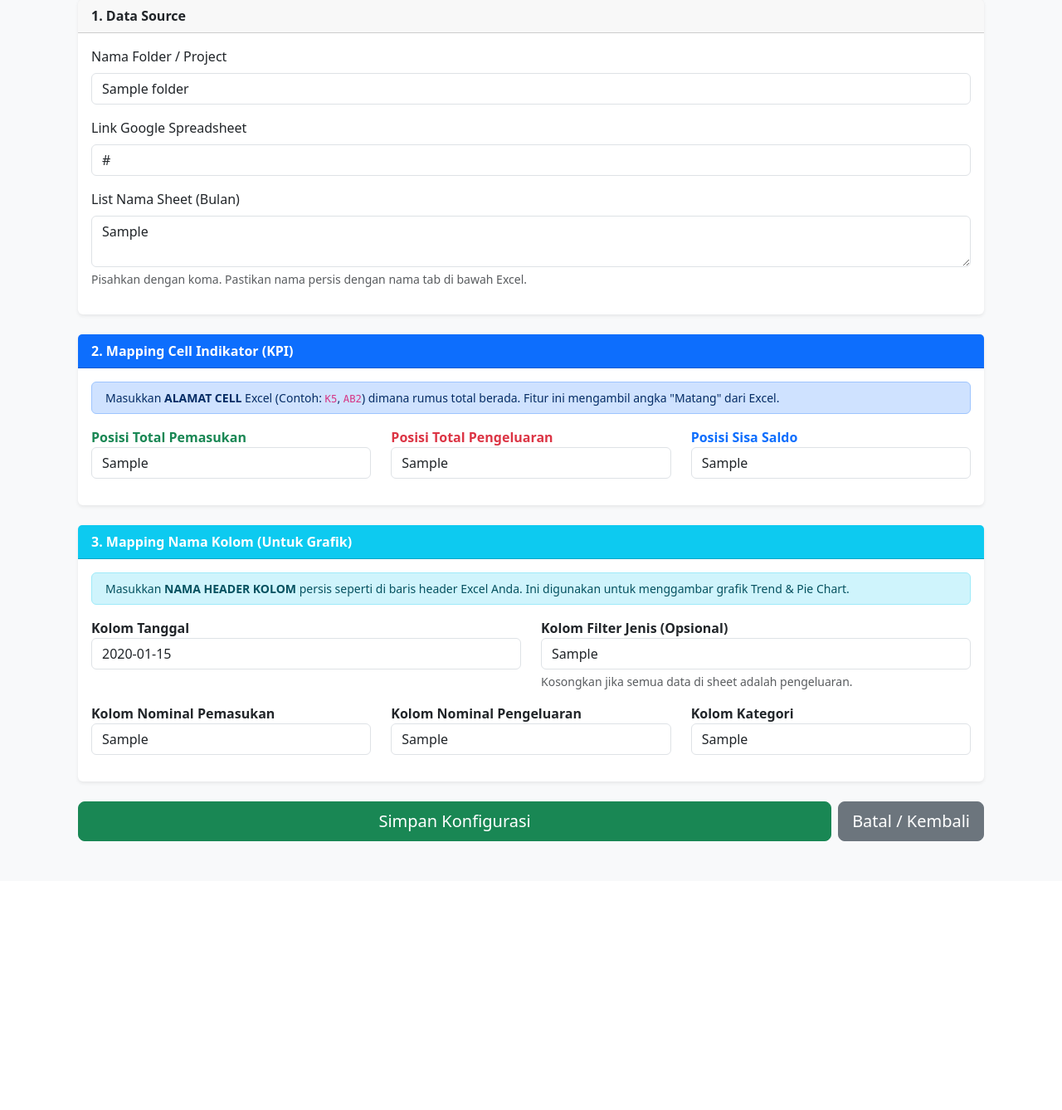
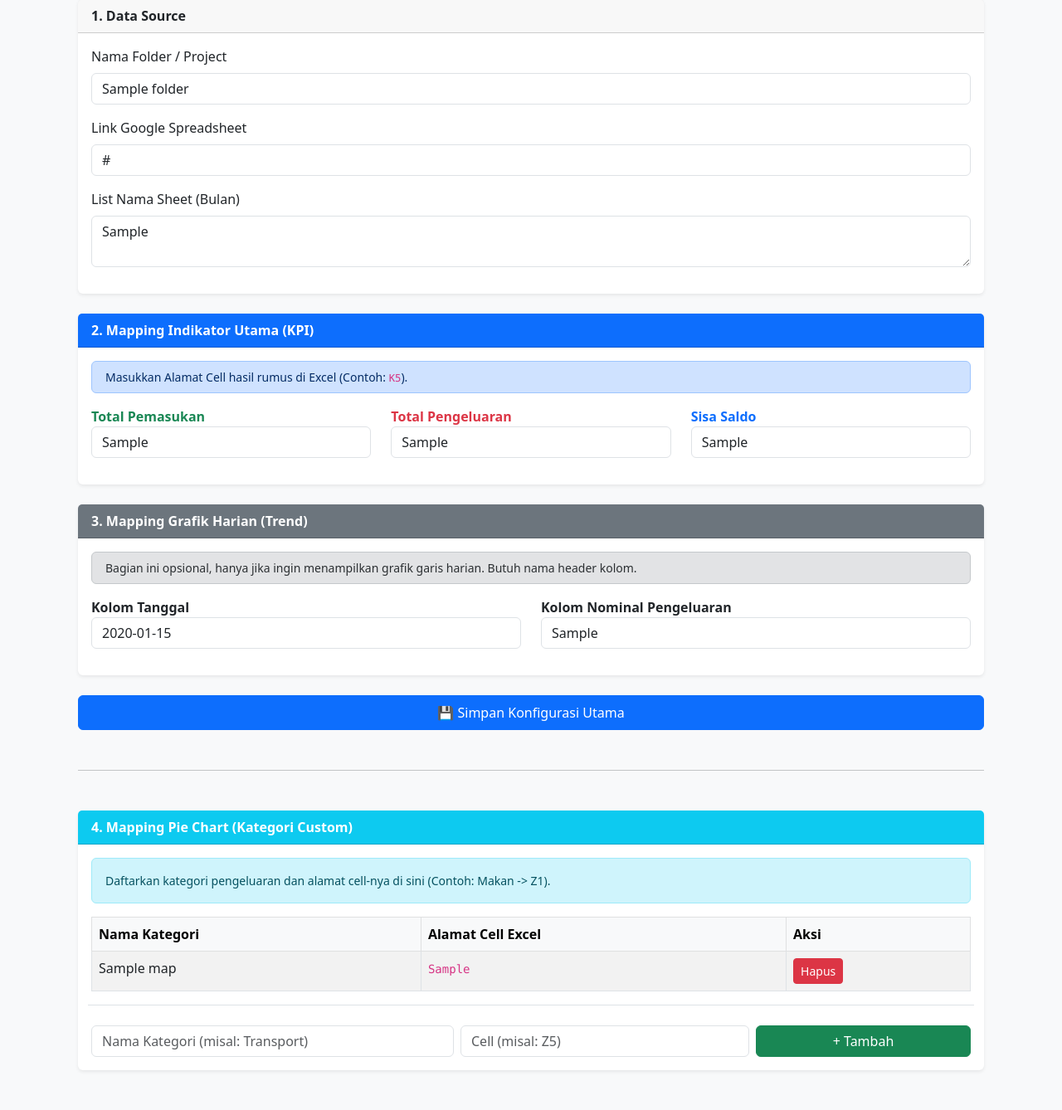
Before and after one commit to esasae023/money-management, a Flask app: page /folder/1/settings in a window 1280 px wide. Shown: the part 142-1480 px from the top of the page at 83% size. Before the commit the page ends 1156 px from the top, so only its background shows below. Run offline with Flask 3, Linux system fonts and the light colour scheme; a user stored in the database is signed in; tables that the repository leaves empty hold one stand-in row (values such as "Sample post"); parts of the project's set-up code (start-up, migrations or seed data) failed here and were passed over.

Commit message:
Manual cell mapping for pie chart feature

```diff
--- a/app.py
+++ b/app.py
@@ -1,21 +1,21 @@
-# app.py
 import os
 import json
 import pandas as pd
 import gspread
 from oauth2client.service_account import ServiceAccountCredentials
 from gspread.utils import a1_to_rowcol
-from flask import Flask, render_template, request, redirect, url_for, flash
+from flask import Flask, render_template, request, redirect, url_for, flash, abort
 from flask_login import LoginManager, login_user, login_required, logout_user, current_user
 from flask_bcrypt import Bcrypt
-from models import db, User, GlobalSettings, MonitorFolder, crypto
+from models import db, User, GlobalSettings, MonitorFolder, CategoryMap, crypto
 from dotenv import load_dotenv
 
 load_dotenv()
 
 app = Flask(__name__)
-app.config['SECRET_KEY'] = os.getenv('FLASK_SECRET_KEY', 'rahasia')
+app.config['SECRET_KEY'] = 'rahasia_banget_123'
 app.config['SQLALCHEMY_DATABASE_URI'] = 'sqlite:///money_manager.db'
+app.config['SQLALCHEMY_TRACK_MODIFICATIONS'] = False
 
 db.init_app(app)
 bcrypt = Bcrypt(app)
@@ -29,9 +29,7 @@ def load_user(user_id):
 # --- HELPER: KONEKSI GOOGLE SHEET ---
 def get_google_client():
     if not current_user.is_authenticated: return None
-    # Filter berdasarkan user_id
     settings = GlobalSettings.query.filter_by(user_id=current_user.id).first()
-
     if not settings: return None
     try:
         creds_json = crypto.decrypt(settings.google_creds_encrypted)
@@ -44,62 +42,55 @@ def get_google_client():
         print(f"Auth Error: {e}")
         return None
 
-# --- UPDATE FUNGSI INI DI app.py ---
-
 def fetch_sheet_data(folder, sheet_name):
     client = get_google_client()
-    if not client: return None, {}, "Google Account belum disetting."
+    if not client: return None, {}, {}, "Google Account belum disetting."
 
     try:
         sheet = client.open_by_url(folder.spreadsheet_url)
         worksheet = sheet.worksheet(sheet_name)
+        raw_data = worksheet.get_all_values()
 
-        # 1. Ambil semua data mentah
-        raw_data = worksheet.get_all_values()
-        if not raw_data: return None, {}, "Sheet kosong."
+        if not raw_data: return None, {}, {}, "Sheet kosong."
 
-        # --- FUNGSI PEMBERSIH RUPIAH (LOGIC BARU) ---
+        # Helper: Bersihkan Format Rupiah (Rp 1.000,00 -> 1000.0)
         def clean_indo_number(val):
-            """
-            Mengubah format 'Rp 7.173.670,00' menjadi float 7173670.0
-            """
             try:
-                # Ubah ke string dulu
-                s = str(val)
-                # 1. Buang 'Rp' dan spasi
-                s = s.replace('Rp', '').strip()
-                # 2. Buang TITIK (karena di Indo titik itu pemisah ribuan, di Python tidak butuh)
-                s = s.replace('.', '')
-                # 3. Ganti KOMA dengan TITIK (agar Python paham ini desimal)
-                s = s.replace(',', '.')
+                s = str(val).replace('Rp', '').strip().replace('.', '').replace(',', '.')
+                return float(s) if s else 0
+            except: return 0
 
-                # Cek jika string kosong
-                if not s: return 0
-
-                return float(s)
-            except ValueError:
-                return 0
-
-        # --- LOGIC CELL ADDRESS (KPI) ---
+        # Helper: Ambil Nilai Cell (Z1, K5)
         def get_cell_value(addr):
             try:
                 if not addr: return 0
                 row, col = a1_to_rowcol(addr)
-                # Ambil value raw dari koordinat
                 val = raw_data[row-1][col-1]
-                # Bersihkan dengan logic Indo tadi
                 return clean_indo_number(val)
-            except (IndexError, ValueError):
-                return 0
+            except: return 0
 
-        # Hitung Summary langsung dari alamat cell
+        # 1. AMBIL DATA KPI (Income, Expense, Balance)
         summary = {
             'income': f"{get_cell_value(folder.cell_addr_income):,.0f}",
             'expense': f"{get_cell_value(folder.cell_addr_expense):,.0f}",
             'balance': f"{get_cell_value(folder.cell_addr_balance):,.0f}"
         }
 
-        # --- LOGIC DATAFRAME (GRAFIK) ---
+        # 2. AMBIL DATA PIE CHART (Dari Mapping Kategori Custom)
+        cat_labels = []
+        cat_data = []
+        for cat in folder.categories:
+            val = get_cell_value(cat.cell_addr)
+            if val > 0:
+                cat_labels.append(cat.name)
+                cat_data.append(val)
+
+        chart_cat = {
+            'labels': cat_labels,
+            'data': cat_data
+        }
+
+        # 3. AMBIL DATA LINE CHART (Harian) - Masih butuh Pandas untuk tanggal
         header_index = 0
         found = False
         for i, row in enumerate(raw_data):
@@ -111,21 +102,15 @@ def fetch_sheet_data(folder, sheet_name):
         df = pd.DataFrame()
         if found and len(raw_data) > header_index + 1:
             df = pd.DataFrame(raw_data[header_index+1:], columns=raw_data[header_index])
-
-            # Terapkan pembersih angka Indo ke kolom DataFrame juga
-            if folder.col_income in df.columns:
-                df[folder.col_income] = df[folder.col_income].apply(clean_indo_number)
+            # Bersihkan kolom expense agar bisa dijumlah per hari
             if folder.col_expense in df.columns:
                 df[folder.col_expense] = df[folder.col_expense].apply(clean_indo_number)
-
             df[folder.col_date] = pd.to_datetime(df[folder.col_date], errors='coerce')
 
-        return df, summary, None
+        return df, summary, chart_cat, None
 
-    except gspread.exceptions.WorksheetNotFound:
-        return None, {}, f"Sheet '{sheet_name}' tidak ditemukan."
     except Exception as e:
-        return None, {}, str(e)
+        return None, {}, {}, str(e)
 
 # --- ROUTES ---
 
@@ -154,9 +139,8 @@ def logout():
 @app.route('/home')
 @login_required
 def home():
-    # Halaman utama: List Folder
     folders = MonitorFolder.query.filter_by(user_id=current_user.id).all()
-    global_set = GlobalSettings.query.first()
+    global_set = GlobalSettings.query.filter_by(user_id=current_user.id).first()
     return render_template('home.html', folders=folders, has_global=bool(global_set))
 
 @app.route('/settings/global', methods=['GET', 'POST'])
@@ -166,25 +150,16 @@ def settings_global():
         creds_content = request.form['google_creds']
         encrypted = crypto.encrypt(creds_content)
 
-        # Cek apakah user ini sudah punya settingan?
         setting = GlobalSettings.query.filter_by(user_id=current_user.id).first()
-
         if not setting:
-            # === PERHATIKAN BARIS INI (PENYEBAB ERROR TADI) ===
-            # Kita harus memasukkan user_id saat membuat data baru
-            setting = GlobalSettings(
-                user_id=current_user.id,
-                google_creds_encrypted=encrypted
-            )
+            setting = GlobalSettings(user_id=current_user.id, google_creds_encrypted=encrypted)
             db.session.add(setting)
         else:
-            # Jika sudah ada, update saja isinya
             setting.google_creds_encrypted = encrypted
 
         db.session.commit()
-        flash('API Key Google Anda berhasil disimpan!', 'success')
+        flash('API Key berhasil disimpan!', 'success')
         return redirect(url_for('home'))
-
     return render_template('settings_global.html')
 
 @app.route('/folder/create', methods=['POST'])
@@ -197,6 +172,7 @@ def create_folder():
     db.session.commit()
     return redirect(url_for('home'))
 
+# --- ROUTE SETTING FOLDER (UPDATED) ---
 @app.route('/folder/<int:folder_id>/settings', methods=['GET', 'POST'])
 @login_required
 def folder_settings(folder_id):
@@ -204,28 +180,54 @@ def folder_settings(folder_id):
     if folder.user_id != current_user.id: return redirect(url_for('home'))
 
     if request.method == 'POST':
-        # ... (inputan lama sama) ...
+        # Simpan General & KPI
         folder.name = request.form['name']
         folder.spreadsheet_url = request.form['url']
         folder.sheet_list_str = request.form['sheet_list']
 
-        # Mapping Kolom Grafik
         folder.col_date = request.form['col_date']
-        folder.col_income = request.form['col_income'] # Masih dipakai untuk grafik? Opsional
         folder.col_expense = request.form['col_expense']
-        folder.col_category = request.form['col_category']
-        folder.col_cat_type = request.form['col_cat_type']
 
-        # --- INPUT BARU: Mapping Cell KPI ---
         folder.cell_addr_income = request.form['cell_addr_income']
         folder.cell_addr_expense = request.form['cell_addr_expense']
         folder.cell_addr_balance = request.form['cell_addr_balance']
 
         db.session.commit()
-        flash('Pengaturan Folder disimpan.', 'success')
-        return redirect(url_for('dashboard', folder_id=folder.id))
+        flash('Pengaturan berhasil disimpan.', 'success')
+        return redirect(url_for('folder_settings', folder_id=folder.id))
 
     return render_template('settings_folder.html', folder=folder)
+
+# --- ROUTE TAMBAH KATEGORI (NEW) ---
+@app.route('/folder/<int:folder_id>/category/add', methods=['POST'])
+@login_required
+def add_category(folder_id):
+    folder = MonitorFolder.query.get_or_404(folder_id)
+    if folder.user_id != current_user.id: return redirect(url_for('home'))
+
+    name = request.form.get('cat_name')
+    addr = request.form.get('cat_addr')
+
+    if name and addr:
+        new_cat = CategoryMap(folder_id=folder.id, name=name, cell_addr=addr)
+        db.session.add(new_cat)
+        db.session.commit()
+        flash('Kategori ditambahkan!', 'success')
+
+    return redirect(url_for('folder_settings', folder_id=folder.id))
+
+# --- ROUTE HAPUS KATEGORI (NEW) ---
+@app.route('/category/delete/<int:cat_id>')
+@login_required
+def delete_category(cat_id):
+    cat = CategoryMap.query.get_or_404(cat_id)
+    folder = MonitorFolder.query.get(cat.folder_id)
+    if folder.user_id != current_user.id: return redirect(url_for('home'))
+
+    db.session.delete(cat)
+    db.session.commit()
+    flash('Kategori dihapus.', 'warning')
+    return redirect(url_for('folder_settings', folder_id=folder.id))
 
 @app.route('/folder/<int:folder_id>/dashboard')
 @login_required
@@ -236,56 +238,29 @@ def dashboard(folder_id):
     sheet_list = folder.get_sheet_list()
     selected_month = request.args.get('month', sheet_list[0] if sheet_list else 'Sheet1')
 
-    # Default Values (Agar tampilan tidak crash jika data kosong)
     summary = {'income': '0', 'expense': '0', 'balance': '0'}
+    chart_cat = {'labels': [], 'data': []}
     chart_daily = {'labels': [], 'data': []}
-    chart_cat = {'labels': [], 'data': []}
     error_msg = None
 
-    # --- PERUBAHAN UTAMA DI SINI ---
-    # Memanggil fetch_sheet_data yang baru.
-    # Variabel 'summary_data' berisi nilai langsung dari Cell Excel (misal K5, K6)
-    df, summary_data, error = fetch_sheet_data(folder, selected_month)
+    # Fetch Data Baru (Return 4 variabel)
+    df, summary_data, chart_data, error = fetch_sheet_data(folder, selected_month)
 
-    # Jika berhasil ambil angka dari Cell K5 dll, masukkan ke variabel summary
-    if summary_data:
-        summary = summary_data
+    if summary_data: summary = summary_data
+    if chart_data: chart_cat = chart_data # Chart Pie diambil dari hasil cell mapping
+    if error: error_msg = error
 
-    if error:
-        error_msg = error
-    elif df is not None and not df.empty:
+    # Logic Line Chart (Harian) tetap pakai Pandas
+    if df is not None and not df.empty:
         try:
-            # --- LOGIC LAMA DIHAPUS ---
-            # Kita TIDAK LAGI menghitung total_income = df.sum() di sini.
-            # Karena angkanya sudah diambil dari 'summary_data' di atas.
-            # Kita langsung fokus memproses data untuk GRAFIK saja.
-            # --------------------------
-
-            # 1. Chart Harian logic (Line Chart)
-            # Pastikan kolom tanggal dan pengeluaran ada
             if folder.col_date in df.columns and folder.col_expense in df.columns:
                 daily = df.groupby(df[folder.col_date].dt.date)[folder.col_expense].sum().reset_index()
                 chart_daily = {
                     'labels': daily[folder.col_date].astype(str).tolist(),
                     'data': daily[folder.col_expense].tolist()
                 }
-
-            # 2. Chart Kategori logic (Pie Chart)
-            if folder.col_category in df.columns and folder.col_expense in df.columns:
-                # Cek apakah ada kolom filter 'Jenis' (optional)
-                if folder.col_cat_type in df.columns:
-                    cat_df = df[df[folder.col_cat_type] == 'Pengeluaran']
-                else:
-                    cat_df = df # Ambil semua jika tidak ada kolom jenis
-
-                cat_grp = cat_df.groupby(folder.col_category)[folder.col_expense].sum().reset_index()
-                chart_cat = {
-                    'labels': cat_grp[folder.col_category].tolist(),
-                    'data': cat_grp[folder.col_expense].tolist()
-                }
-
         except Exception as e:
-            error_msg = f"Error saat memproses grafik: {str(e)}. Cek nama kolom di setting."
+            pass # Ignore chart error if summary is fine
 
     return render_template('dashboard.html',
                            folder=folder,
--- a/templates/settings_folder.html
+++ b/templates/settings_folder.html
@@ -9,7 +9,7 @@
         </a>
     </div>
 
-    <form method="POST">
+    <form method="POST" class="mb-5">
 
         <div class="card mb-4 shadow-sm">
             <div class="card-header fw-bold">1. Data Source</div>
@@ -20,85 +20,112 @@
                 </div>
                 <div class="mb-3">
                     <label class="form-label">Link Google Spreadsheet</label>
-                    <input type="url" name="url" class="form-control" value="{{ folder.spreadsheet_url }}" required placeholder="https://docs.google.com/spreadsheets/d/...">
+                    <input type="url" name="url" class="form-control" value="{{ folder.spreadsheet_url }}" required>
                 </div>
                 <div class="mb-3">
                     <label class="form-label">List Nama Sheet (Bulan)</label>
-                    <textarea name="sheet_list" class="form-control" rows="2" placeholder="Januari, Februari, Maret">{{ folder.sheet_list_str }}</textarea>
-                    <div class="form-text">Pisahkan dengan koma. Pastikan nama persis dengan nama tab di bawah Excel.</div>
+                    <textarea name="sheet_list" class="form-control" rows="2">{{ folder.sheet_list_str }}</textarea>
                 </div>
             </div>
         </div>
 
         <div class="card mb-4 border-primary shadow-sm">
             <div class="card-header bg-primary text-white fw-bold">
-                2. Mapping Cell Indikator (KPI)
+                2. Mapping Indikator Utama (KPI)
             </div>
             <div class="card-body">
                 <div class="alert alert-primary py-2 small">
-                    <i class="bi bi-info-circle"></i> Masukkan <b>ALAMAT CELL</b> Excel (Contoh: <code>K5</code>, <code>AB2</code>) dimana rumus total berada. Fitur ini mengambil angka "Matang" dari Excel.
+                    <i class="bi bi-info-circle"></i> Masukkan Alamat Cell hasil rumus di Excel (Contoh: <code>K5</code>).
                 </div>
-
                 <div class="row">
                     <div class="col-md-4 mb-3">
-                        <label class="fw-bold text-success">Posisi Total Pemasukan</label>
-                        <input type="text" name="cell_addr_income" class="form-control" value="{{ folder.cell_addr_income }}" placeholder="Contoh: K5">
+                        <label class="fw-bold text-success">Total Pemasukan</label>
+                        <input type="text" name="cell_addr_income" class="form-control" value="{{ folder.cell_addr_income }}" placeholder="K1">
                     </div>
                     <div class="col-md-4 mb-3">
-                        <label class="fw-bold text-danger">Posisi Total Pengeluaran</label>
-                        <input type="text" name="cell_addr_expense" class="form-control" value="{{ folder.cell_addr_expense }}" placeholder="Contoh: K6">
+                        <label class="fw-bold text-danger">Total Pengeluaran</label>
+                        <input type="text" name="cell_addr_expense" class="form-control" value="{{ folder.cell_addr_expense }}" placeholder="K2">
                     </div>
                     <div class="col-md-4 mb-3">
-                        <label class="fw-bold text-primary">Posisi Sisa Saldo</label>
-                        <input type="text" name="cell_addr_balance" class="form-control" value="{{ folder.cell_addr_balance }}" placeholder="Contoh: K7">
+                        <label class="fw-bold text-primary">Sisa Saldo</label>
+                        <input type="text" name="cell_addr_balance" class="form-control" value="{{ folder.cell_addr_balance }}" placeholder="K3">
                     </div>
                 </div>
             </div>
         </div>
 
-        <div class="card mb-4 border-info shadow-sm">
-            <div class="card-header bg-info text-white fw-bold">
-                3. Mapping Nama Kolom (Untuk Grafik)
+        <div class="card mb-4 border-secondary shadow-sm">
+            <div class="card-header bg-secondary text-white fw-bold">
+                3. Mapping Grafik Harian (Trend)
             </div>
             <div class="card-body">
-                <div class="alert alert-info py-2 small">
-                    <i class="bi bi-info-circle"></i> Masukkan <b>NAMA HEADER KOLOM</b> persis seperti di baris header Excel Anda. Ini digunakan untuk menggambar grafik Trend & Pie Chart.
+                <div class="alert alert-secondary py-2 small">
+                    Bagian ini opsional, hanya jika ingin menampilkan grafik garis harian. Butuh nama header kolom.
                 </div>
-
                 <div class="row">
                     <div class="col-md-6 mb-3">
                         <label class="fw-bold">Kolom Tanggal</label>
-                        <input type="text" name="col_date" class="form-control" value="{{ folder.col_date }}" placeholder="Contoh: Timestamp">
+                        <input type="text" name="col_date" class="form-control" value="{{ folder.col_date }}" placeholder="Timestamp">
                     </div>
                     <div class="col-md-6 mb-3">
-                        <label class="fw-bold">Kolom Filter Jenis (Opsional)</label>
-                        <input type="text" name="col_cat_type" class="form-control" value="{{ folder.col_cat_type }}" placeholder="Contoh: Jenis Transaksi">
-                        <div class="form-text small">Kosongkan jika semua data di sheet adalah pengeluaran.</div>
-                    </div>
-                </div>
-
-                <div class="row">
-                    <div class="col-md-4 mb-3">
-                        <label class="fw-bold">Kolom Nominal Pemasukan</label>
-                        <input type="text" name="col_income" class="form-control" value="{{ folder.col_income }}" placeholder="Contoh: Nominal Masuk">
-                    </div>
-                    <div class="col-md-4 mb-3">
                         <label class="fw-bold">Kolom Nominal Pengeluaran</label>
-                        <input type="text" name="col_expense" class="form-control" value="{{ folder.col_expense }}" placeholder="Contoh: Nominal Keluar">
-                    </div>
-                    <div class="col-md-4 mb-3">
-                        <label class="fw-bold">Kolom Kategori</label>
-                        <input type="text" name="col_category" class="form-control" value="{{ folder.col_category }}" placeholder="Contoh: Sumber Pengeluaran">
+                        <input type="text" name="col_expense" class="form-control" value="{{ folder.col_expense }}" placeholder="Nominal Pengeluaran">
                     </div>
                 </div>
             </div>
         </div>
 
-        <div class="d-flex gap-2">
-            <button type="submit" class="btn btn-success btn-lg flex-grow-1">Simpan Konfigurasi</button>
-            <a href="{{ url_for('dashboard', folder_id=folder.id) }}" class="btn btn-secondary btn-lg">Batal / Kembali</a>
+        <button type="submit" class="btn btn-primary w-100 py-2">💾 Simpan Konfigurasi Utama</button>
+    </form>
+
+    <hr class="my-5">
+
+    <div class="card border-info shadow-sm">
+        <div class="card-header bg-info text-white fw-bold">
+            4. Mapping Pie Chart (Kategori Custom)
         </div>
+        <div class="card-body">
+            <div class="alert alert-info small">
+                Daftarkan kategori pengeluaran dan alamat cell-nya di sini (Contoh: Makan -> Z1).
+            </div>
 
-    </form>
+            <table class="table table-bordered table-striped">
+                <thead class="table-light">
+                    <tr>
+                        <th>Nama Kategori</th>
+                        <th>Alamat Cell Excel</th>
+                        <th>Aksi</th>
+                    </tr>
+                </thead>
+                <tbody>
+                    {% for cat in folder.categories %}
+                    <tr>
+                        <td>{{ cat.name }}</td>
+                        <td><code>{{ cat.cell_addr }}</code></td>
+                        <td>
+                            <a href="{{ url_for('delete_category', cat_id=cat.id) }}"
+                               class="btn btn-danger btn-sm"
+                               onclick="return confirm('Hapus?')">Hapus</a>
+                        </td>
+                    </tr>
+                    {% else %}
+                    <tr><td colspan="3" class="text-center text-muted">Belum ada kategori.</td></tr>
+                    {% endfor %}
+                </tbody>
+            </table>
+
+            <form action="{{ url_for('add_category', folder_id=folder.id) }}" method="POST" class="row g-2 mt-3 pt-3 border-top">
+                <div class="col-md-5">
+                    <input type="text" name="cat_name" class="form-control" placeholder="Nama Kategori (misal: Transport)" required>
+                </div>
+                <div class="col-md-4">
+                    <input type="text" name="cat_addr" class="form-control" placeholder="Cell (misal: Z5)" required>
+                </div>
+                <div class="col-md-3">
+                    <button type="submit" class="btn btn-success w-100">+ Tambah</button>
+                </div>
+            </form>
+        </div>
+    </div>
 </div>
 {% endblock %}
```
Also changed, not shown: models.py (+24 -21 lines).
